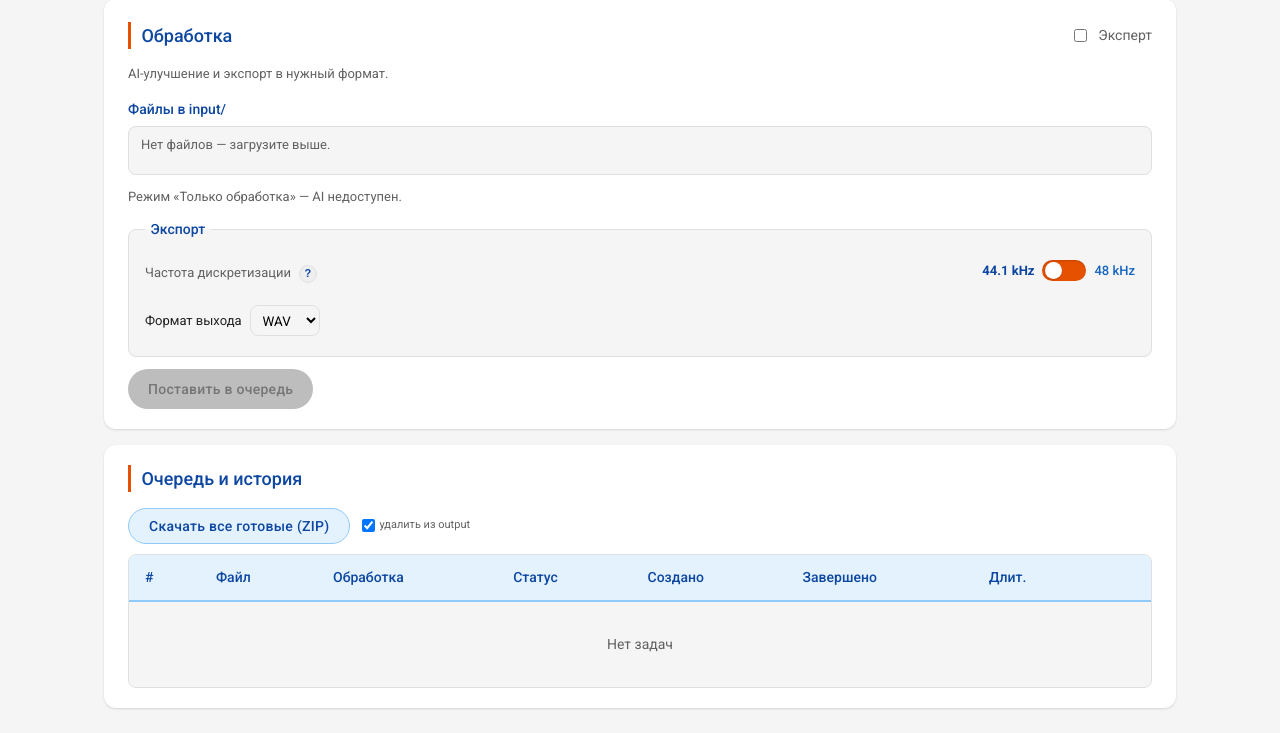
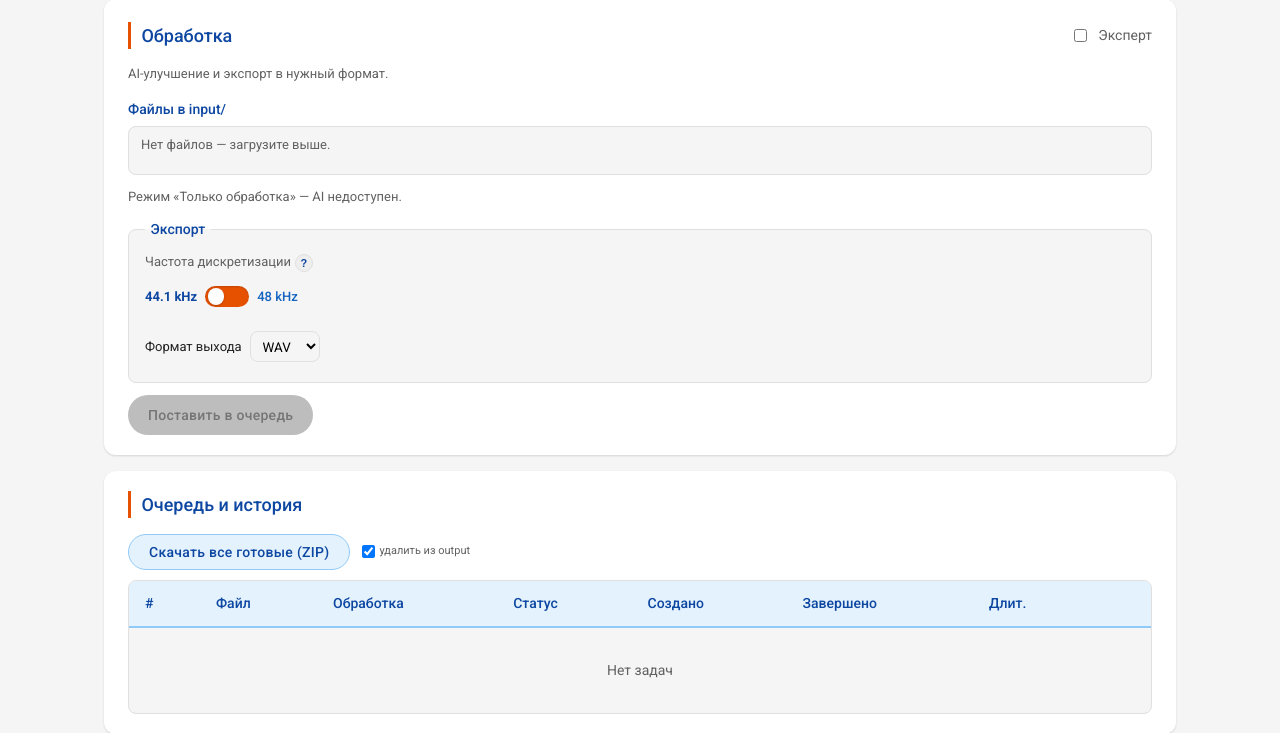
Before and after one commit to mcherepanov/super-resolution, a FastAPI app: page / in a window 1280 px wide. Shown: the part 330-1063 px from the top of the page. Before the commit the page ends 1039 px from the top, so only its background shows below. Run offline with FastAPI, Linux system fonts and the light colour scheme; parts of the project's set-up code (start-up, migrations or seed data) failed here and were passed over.

Commit message:
fix tooltip for export

```diff
--- a/web/app/static/style.css
+++ b/web/app/static/style.css
@@ -723,21 +723,20 @@ a:hover {
   margin-top: 0.25rem;
 }
 
-.export-sr-line {
-  display: flex;
-  flex-wrap: wrap;
-  align-items: center;
-  gap: 0.35rem 0.5rem;
+.export-sr-block {
   margin-bottom: 0.5rem;
 }
 
-.export-sr-line__label {
+.export-sr-head {
+  display: flex;
+  align-items: flex-start;
+  gap: 0.25rem;
+  margin-bottom: 0.35rem;
+}
+
+.export-sr-head__label {
   font-size: 0.8125rem;
   color: var(--md-sys-color-on-surface-variant);
-}
-
-.export-sr-line .sr-toggle {
-  margin-left: auto;
 }
 
 .mp3-bitrate-row.hidden {
--- a/web/app/templates/export_fieldset.html
+++ b/web/app/templates/export_fieldset.html
@@ -1,9 +1,11 @@
 {% from "opt_tip.html" import tip %}
 <fieldset class="block">
   <legend>Экспорт</legend>
-  <div class="export-sr-line">
-    <span class="export-sr-line__label">Частота дискретизации</span>
+  <div class="export-sr-block">
+    <div class="export-sr-head">
+      <span class="export-sr-head__label">Частота дискретизации</span>
       {{ tip("44.1 kHz — как на Audio CD: удобно для музыкальных коллекций и обычных плееров. 48 kHz — стандарт видео/ТВ; после AI FlashSR сигнал уже в 48 kHz — оставьте 48, если не нужна подгонка под CD. Слева на переключателе — 44.1, справа — 48.") }}
+    </div>
     <div class="sr-toggle">
       <span class="sr-toggle__label sr-toggle__label--active">44.1 kHz</span>
       <label class="sr-toggle__control" title="Частота дискретизации">
```
Lines whose indentation alone changed are shown as unchanged.
